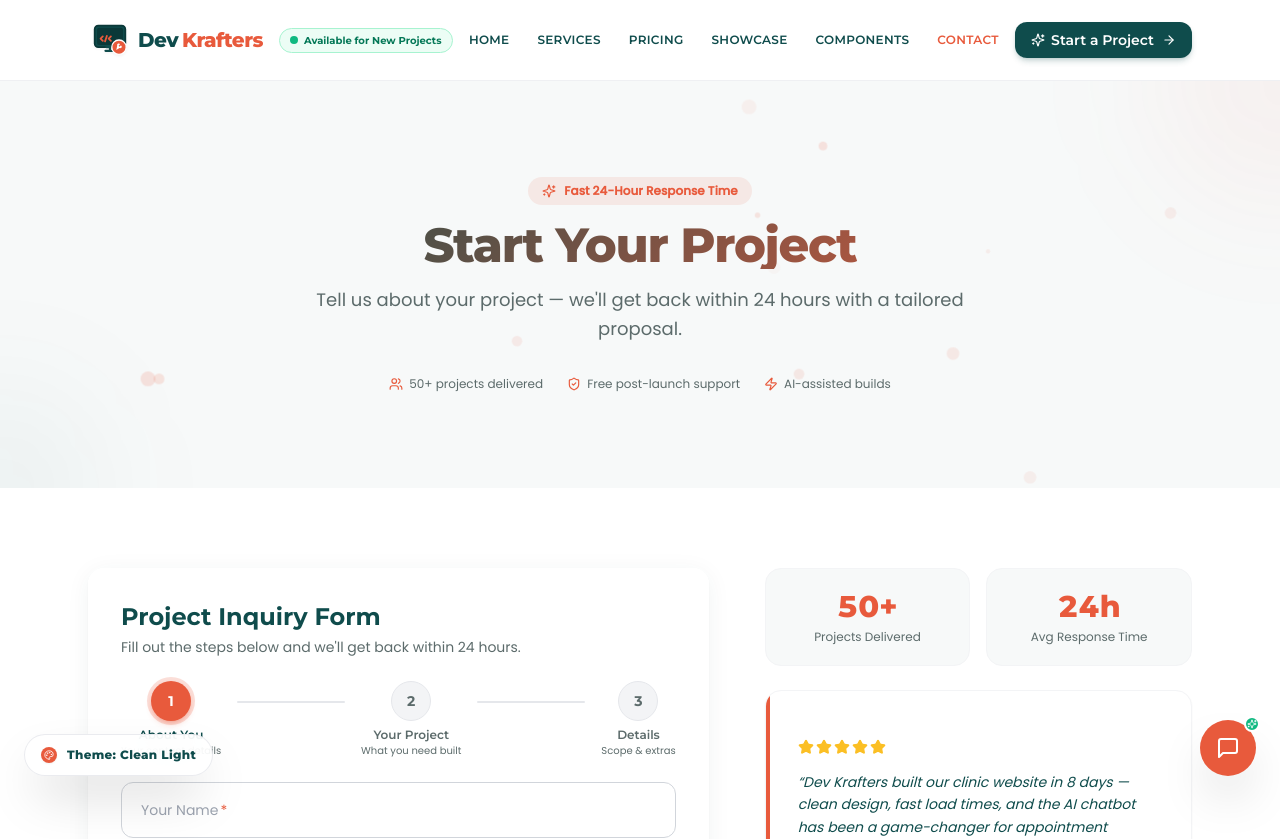
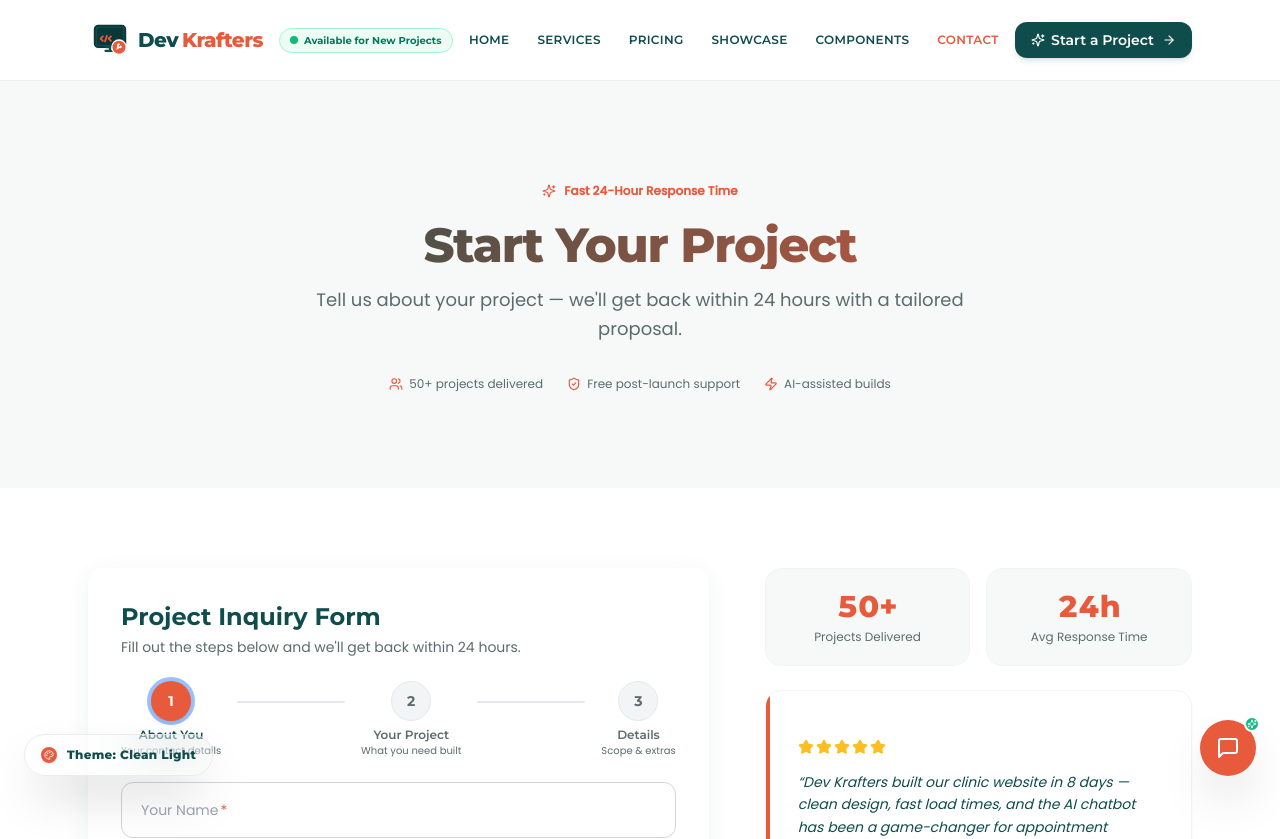
Before and after one commit to sujayraj42/dev-krafters, a Next.js app: page /contact in a window 1280 px wide. Shown: the top 839 px of the page. Built offline with nearby package versions, Linux system fonts and the light colour scheme.

Commit message:
fix: wire Tailwind colors to CSS variables so theme switcher actually works across all pages

```diff
--- a/src/app/globals.css
+++ b/src/app/globals.css
@@ -14,10 +14,10 @@
 }
 
 [data-theme="dark"] {
-  --color-primary: #0F172A;
-  --color-primary-dark: #020617;
+  --color-primary: #E2E8F0;
+  --color-primary-dark: #F8FAFC;
   --color-accent: #38BDF8;
-  --color-accent-dark: #0284C7;
+  --color-accent-dark: #7DD3FC;
   --color-bg: #090D16;
   --color-bg-alt: #0F172A;
   --color-text-muted: #94A3B8;
--- a/src/app/layout.tsx
+++ b/src/app/layout.tsx
@@ -36,7 +36,7 @@ export default function RootLayout({
 }>) {
   return (
     <html lang="en" suppressHydrationWarning className={`${montserrat.variable} ${poppins.variable} scroll-smooth`}>
-      <body suppressHydrationWarning className="min-h-screen flex flex-col antialiased bg-white text-primary selection:bg-accent selection:text-white relative">
+      <body suppressHydrationWarning className="min-h-screen flex flex-col antialiased bg-surface text-primary selection:bg-accent selection:text-white relative transition-colors duration-300">
         <Header />
         <main className="flex-grow">{children}</main>
         <Footer />
--- a/src/components/Header.tsx
+++ b/src/components/Header.tsx
@@ -21,7 +21,7 @@ export const Header: React.FC = () => {
   const pathname = usePathname();
 
   return (
-    <header className="sticky top-0 z-50 bg-white/90 backdrop-blur-xl border-b border-gray-200/60 shadow-xs transition-all">
+    <header className="sticky top-0 z-50 bg-surface/90 backdrop-blur-xl border-b border-gray-200/60 shadow-xs transition-all duration-300">
       <div className="max-w-content mx-auto px-6 h-20 flex items-center justify-between">
         {/* Brand Logo + Status Dot */}
         <div className="flex items-center gap-3">
@@ -77,7 +77,7 @@ export const Header: React.FC = () => {
 
       {/* Mobile Drawer Menu */}
       {mobileMenuOpen && (
-        <div className="md:hidden bg-white/98 backdrop-blur-2xl border-b border-gray-200 px-6 py-6 space-y-4 animate-in slide-in-from-top-4 duration-200 shadow-2xl">
+        <div className="md:hidden bg-surface/98 backdrop-blur-2xl border-b border-gray-200 px-6 py-6 space-y-4 animate-in slide-in-from-top-4 duration-200 shadow-2xl">
           <nav className="flex flex-col space-y-2">
             {navLinks.map((link) => {
               const isActive = pathname === link.href;
--- a/src/components/ThemeSwitcher.tsx
+++ b/src/components/ThemeSwitcher.tsx
@@ -80,7 +80,7 @@ export const ThemeSwitcher: React.FC = () => {
       {/* Floating Theme Switcher Button */}
       <button
         onClick={() => setIsOpen(!isOpen)}
-        className="group relative flex items-center gap-2.5 px-4 py-3 rounded-full bg-white/90 dark:bg-gray-900/90 text-primary border border-gray-200/80 shadow-2xl backdrop-blur-xl hover:scale-105 active:scale-95 transition-all duration-300 cursor-pointer focus-ring"
+        className="group relative flex items-center gap-2.5 px-4 py-3 rounded-full bg-surface/90 text-primary border border-gray-200/80 shadow-2xl backdrop-blur-xl hover:scale-105 active:scale-95 transition-all duration-300 cursor-pointer focus-ring"
         aria-label="Change Website Color Theme"
       >
         <span
@@ -97,8 +97,8 @@ export const ThemeSwitcher: React.FC = () => {
 
       {/* Popover Theme Selector Dropdown */}
       {isOpen && (
-        <div className="absolute bottom-16 left-0 w-72 bg-white/95 dark:bg-gray-900/95 rounded-2xl p-4 border border-gray-200/80 shadow-2xl backdrop-blur-2xl space-y-3 animate-fade-in-up">
-          <div className="flex items-center justify-between border-b border-gray-100 dark:border-gray-800 pb-2.5">
+        <div className="absolute bottom-16 left-0 w-72 bg-surface/95 rounded-2xl p-4 border border-gray-200/80 shadow-2xl backdrop-blur-2xl space-y-3 animate-fade-in-up">
+          <div className="flex items-center justify-between border-b border-gray-100 pb-2.5">
             <div className="flex items-center gap-2 text-primary font-heading font-extrabold text-xs uppercase tracking-wider">
               <Palette className="w-4 h-4 text-accent" />
               <span>Choose Color Palette</span>
@@ -122,7 +122,7 @@ export const ThemeSwitcher: React.FC = () => {
                   className={`w-full p-3 rounded-xl border text-left transition-all duration-200 flex items-center justify-between group cursor-pointer ${
                     isSelected
                       ? 'border-accent bg-accent/10 shadow-sm'
-                      : 'border-gray-100 dark:border-gray-800 hover:border-gray-300 hover:bg-gray-50/50'
+                      : 'border-gray-100 hover:border-gray-300 hover:bg-surface-alt'
                   }`}
                 >
                   <div className="flex items-center gap-3">
@@ -150,7 +150,7 @@ export const ThemeSwitcher: React.FC = () => {
             })}
           </div>
 
-          <div className="text-[10px] text-center text-muted pt-1 border-t border-gray-100 dark:border-gray-800">
+          <div className="text-[10px] text-center text-muted pt-1 border-t border-gray-100">
             ✨ Themes apply instantly across all pages & components
           </div>
         </div>
--- a/tailwind.config.ts
+++ b/tailwind.config.ts
@@ -10,15 +10,20 @@ const config: Config = {
     extend: {
       colors: {
         primary: {
-          DEFAULT: '#0F4C4C',
-          dark: '#0A3838',
+          DEFAULT: 'var(--color-primary)',
+          dark: 'var(--color-primary-dark)',
         },
         accent: {
-          DEFAULT: '#E85A3C',
-          dark: '#C94A2F',
+          DEFAULT: 'var(--color-accent)',
+          dark: 'var(--color-accent-dark)',
+          light: 'var(--color-accent)',
         },
-        'surface-alt': '#F7F9F9',
-        muted: '#5C6B6B',
+        surface: {
+          DEFAULT: 'var(--color-bg)',
+          alt: 'var(--color-bg-alt)',
+        },
+        'surface-alt': 'var(--color-bg-alt)',
+        muted: 'var(--color-text-muted)',
       },
       fontFamily: {
         heading: ['var(--font-montserrat)', 'sans-serif'],
```
